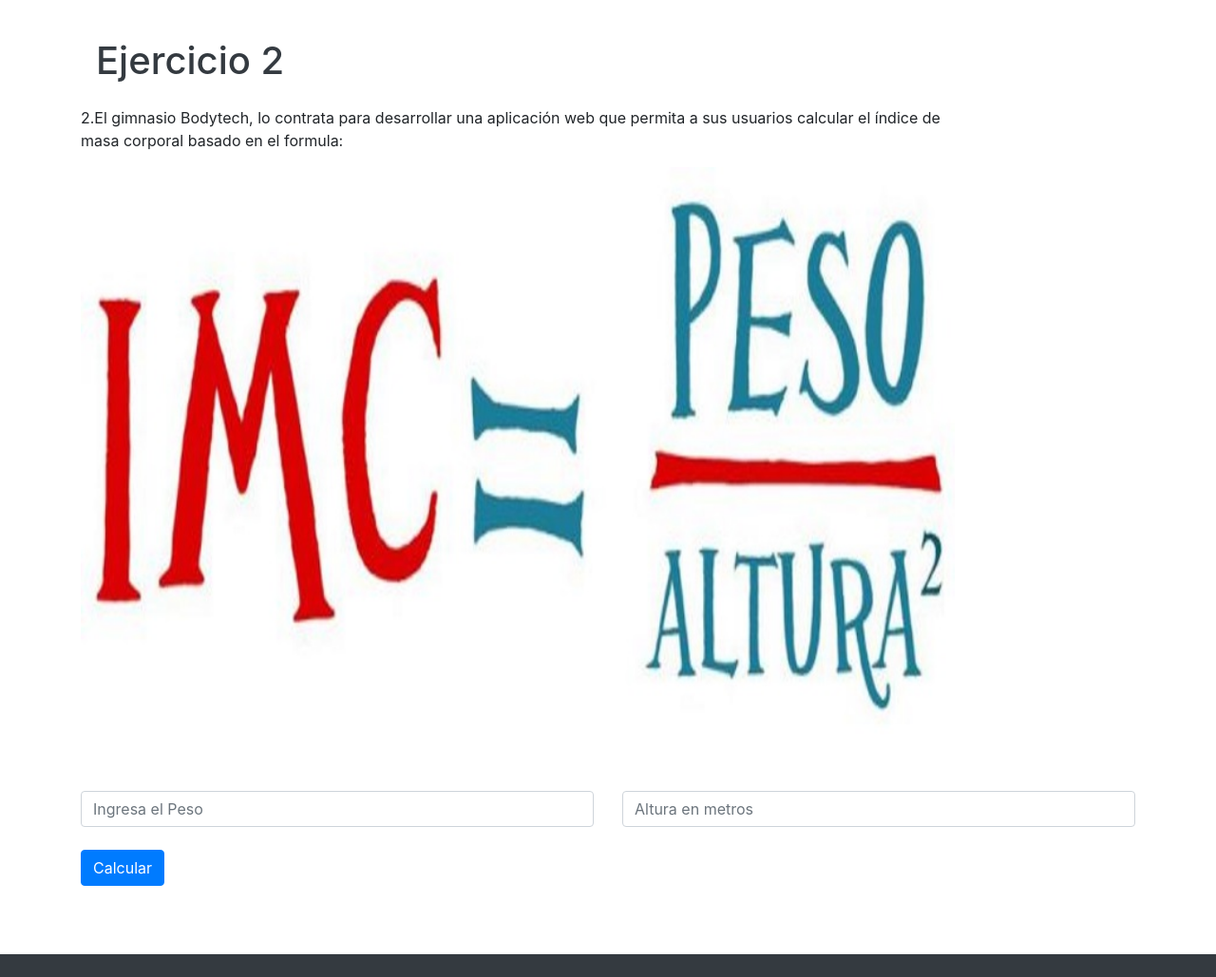
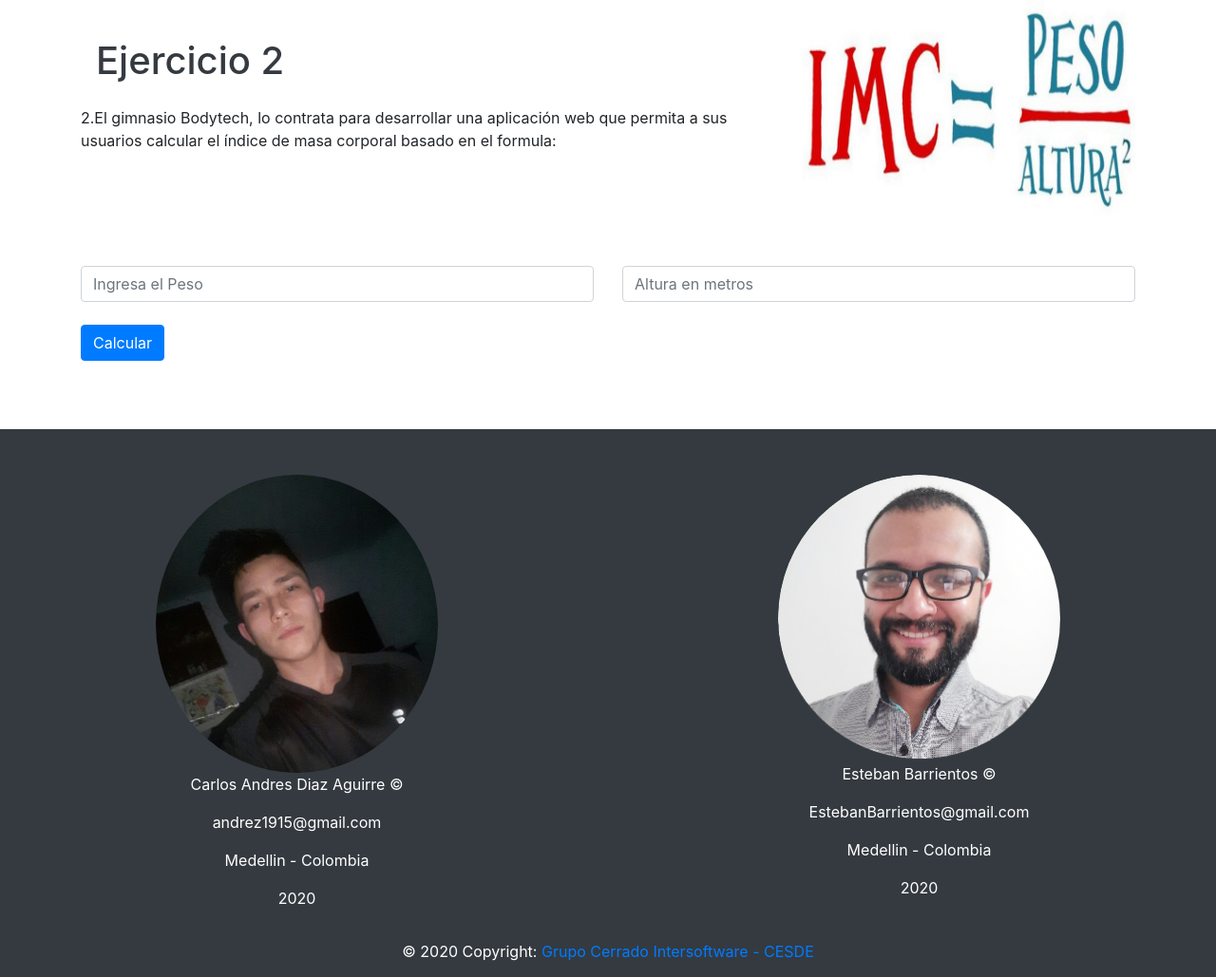
Before and after one commit to carlitosSoporte/EjerciciosPHP, a PHP site: page /ejercicio2.php in a window 1280 px wide. Shown: the part 56-1085 px from the top of the page at 95% size. Run offline with PHP 8.4, Linux system fonts and the light colour scheme.

Commit message:
corrección ejercicio 2
Corrección display ejercicio 2

```diff
--- a/ejercicio2.php
+++ b/ejercicio2.php
@@ -61,15 +61,14 @@
     <div class="container">
         <main>
             <div class="row">
-                <div class="col-10 mt-4">
+                <div class="col-8 mt-4">
                     <h1 class="p-3 mb-2 bg-white text-dark">Ejercicio 2</h1>
                     <p>2.El gimnasio Bodytech, lo contrata para desarrollar una aplicación web que permita a sus
                         usuarios calcular el índice de masa corporal basado en el formula: </p>
-                        <img src="recursos/imc.jpg" class="card-img-top w-100 img-fluid" alt="pensando">
 
-
-
-
+                </div>
+                <div class="col-4">
+                <img src="recursos/imc.jpg" class="card-img-top  img-fluid" alt="Indice Masa Corporal">
                 </div>
             </div>
             <form action="ejercicio2.php" method="POST">
```
